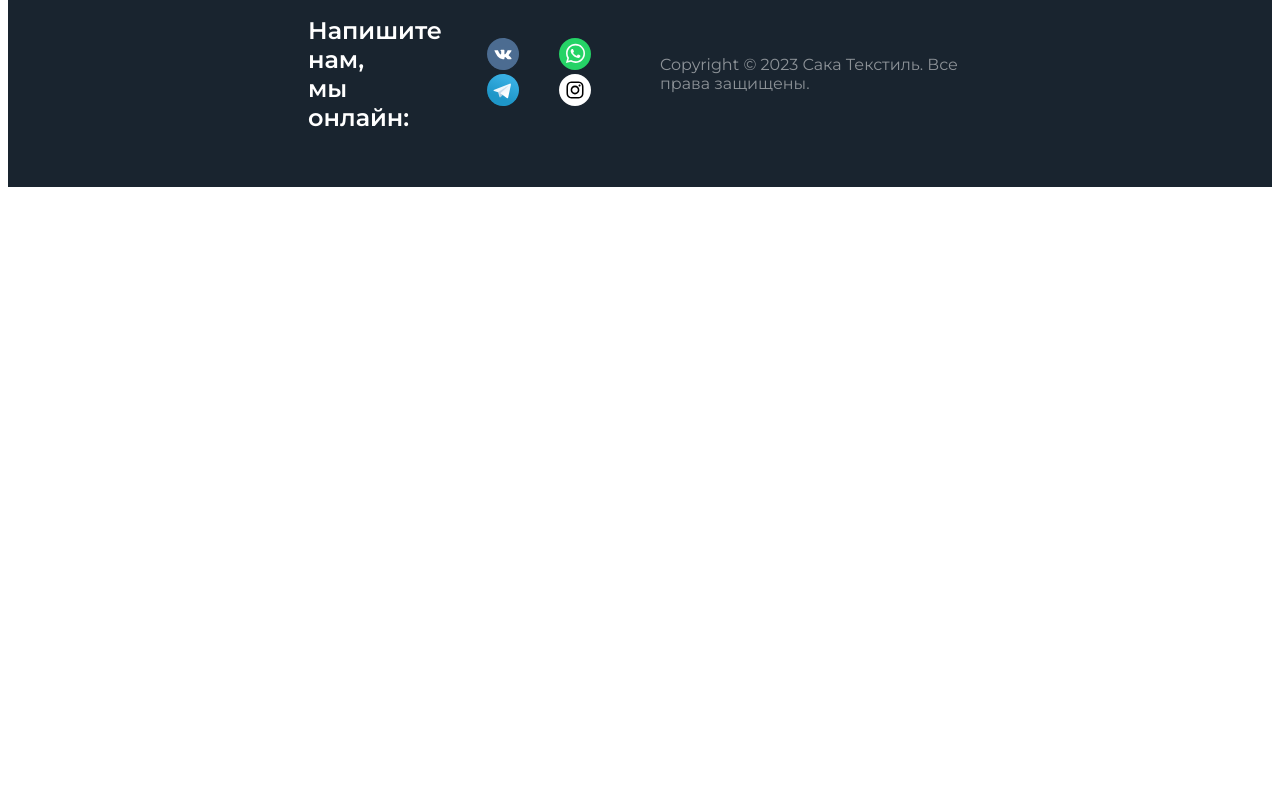
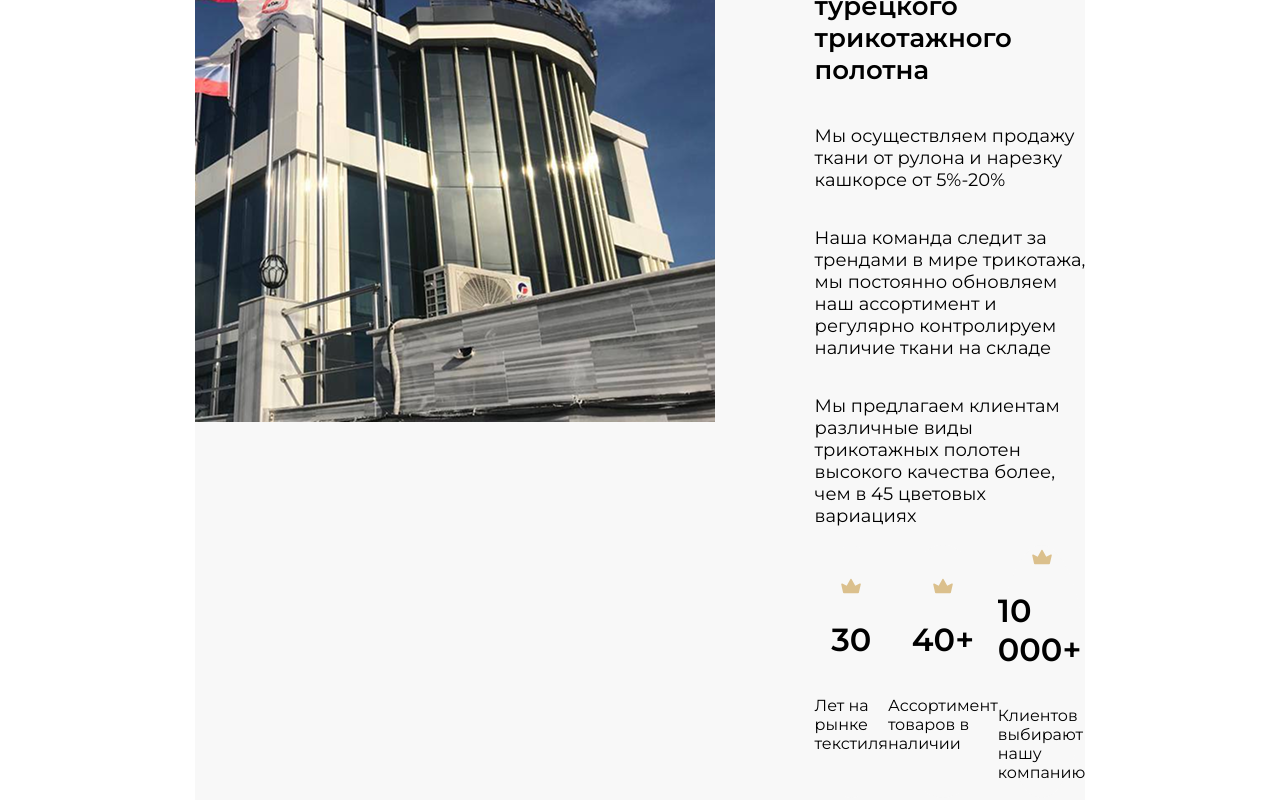
Before and after one commit to aerths/saka-holding, a Vue app: page /about in a window 1280 px wide. Shown: the part 560-1360 px from the top of the page. Before the commit the page ends 800 px from the top, so only its background shows below. Built offline with nearby package versions, Linux system fonts and the light colour scheme.

Commit message:
add:component for company

```diff
--- /dev/null
+++ b/src/components/CompanyDescSaka/AboutCompany.vue
@@ -0,0 +1,120 @@
+<script setup lang="ts">
+
+</script>
+
+<template>
+<div class="catalog">
+    <div class="img_catalog">
+        <img src="../../assets/images/large_images/SAKA-tower.png" alt="">
+    </div>
+    <div class="title_catalog">
+        <div class="one_title_catalog">
+            <h2>
+                Saka Tekstil - производство и продажа турецкого трикотажного полотна
+            </h2>
+        </div>
+        <div class="container">
+            <p>Мы осуществляем продажу ткани от рулона и нарезку кашкорсе от 5%-20%</p>
+        </div>
+        <div class="container">
+            <p>Наша команда следит за трендами в мире трикотажа, мы постоянно обновляем наш ассортимент и регулярно контролируем наличие ткани на складе</p>
+        </div>
+        <div class="container">
+            <p>Мы предлагаем клиентам различные виды трикотажных полотен высокого качества более, чем в 45 цветовых вариациях</p>
+        </div>
+        <div class="worthiness">
+            <div class="ellipce">
+                <img class="img_corow" src="../../assets/icons/crown.svg" alt="">
+                <h1>
+                    30
+                </h1>
+                <p>
+                    Лет на рынке текстиля
+                </p>
+            </div>
+            <div class="ellipce">
+                <img class="img_corow" src="../../assets/icons/crown.svg" alt="">
+                <h1>
+                    40+
+                </h1>
+                <p>
+                    Ассортимент товаров в наличии
+                </p>
+            </div>
+            <div class="ellipce">
+                <img class="img_corow" src="../../assets/icons/crown.svg" alt="">
+                <h1>
+                    10 000+
+                </h1>
+                <p>
+                    Клиентов выбирают нашу компанию
+                </p>
+            </div>
+        </div>
+    </div>
+</div>
+</template>
+
+<style setup lang="scss">
+    .catalog{
+        max-width: 1400px;
+        display: flex;
+        flex-direction: row;
+        gap: 100px;
+        background-color: var(--bg-gray-color);
+
+        .blok_yellow {
+        background-color: var(--accent-color);
+        width: 80px;
+        height: 4px;
+        margin-right: 20px;
+        align-self: flex-start;
+        margin-top: 25px;
+
+
+    }
+    .container{
+        max-width: 440px;
+        p{
+            font-weight: Regular;
+            font-size: 18px;
+        }
+    }
+    .title_catalog_color {
+        color: var(--accent-color);
+    }
+    }
+
+    .title_catalog {
+        display: flex;
+        flex-direction: column;
+        padding: 89px 0px;
+        justify-content: space-between;
+    }
+    .one_title_catalog {
+        h2{
+            font-weight: SemiBold;
+            font-size: 26px;
+        }
+        max-width: 83%;
+    }
+
+    .worthiness {
+        display: flex;
+        flex-direction: row;
+    }
+
+    .ellipce {
+        display: flex;
+        flex-direction: column;
+        justify-content: center;
+        align-items: center;
+        background-color: var(--bg-gray-color);
+        border-radius: 50%;
+    }
+
+    .img_corow {
+        width: 24px;
+        height: 24px;
+    }
+</style>
--- a/src/pages/CompanyPage.vue
+++ b/src/pages/CompanyPage.vue
@@ -1,11 +1,17 @@
-<template>
+<script setup lang="ts">
+import AboutCompany from '../components/CompanyDescSaka/AboutCompany.vue';
 
-</template>
-
-<script>
 
 </script>
 
-<style>
+<template>
+    <div class="Page">
+        <div class="Container-Block">
+            <AboutCompany />
+        </div>
+    </div>
+</template>
+
+<style setup lang="scss">
 
 </style>
```
Also changed, not shown: src/assets/icons/crown.svg (added).
